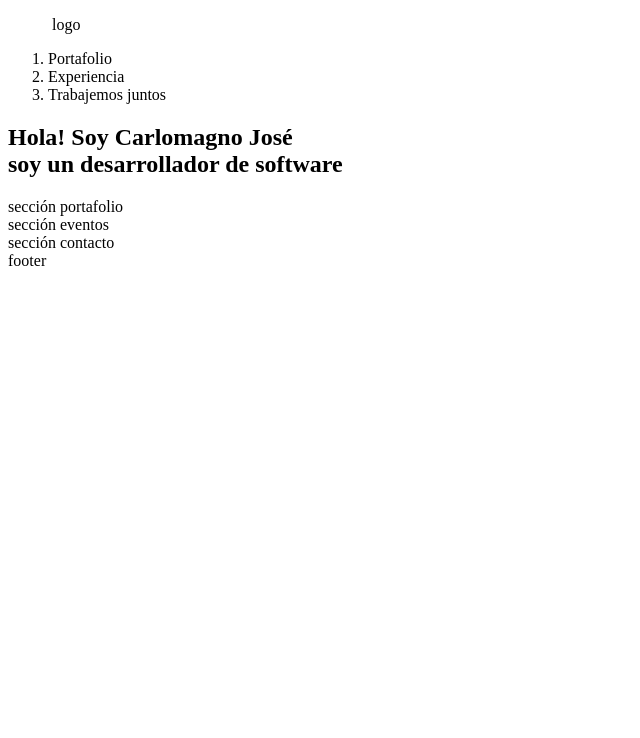
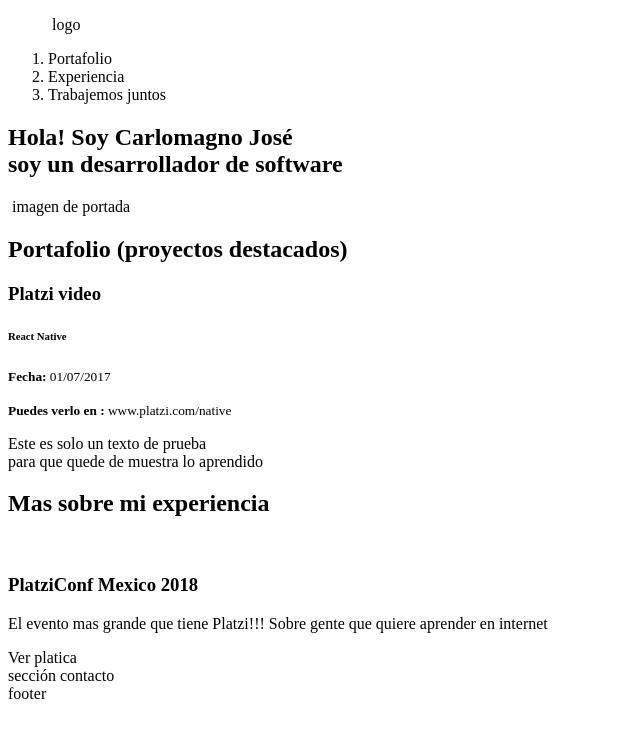
Before and after one commit to Carlom4gn0/Introduccion_HTML, a plain HTML site: page Portafolio01.html in a window 1280 px wide. Shown: the whole page, without its empty margins (0-640 px from the left). Drawn offline with Linux system fonts and the light colour scheme.

Commit message:
modificamos los titulos , agregamos enlaces, algunos parrafos , funciones negrita, small , etc

```diff
--- a/Portafolio01.html
+++ b/Portafolio01.html
@@ -26,9 +26,29 @@
     </header>
     <section>
       <h1>Hola! Soy <strong>Carlomagno José</strong> <br> soy un <strong>desarrollador</strong> de software</h1>
+      <img/> imagen de portada
     </section>
-    <section>sección portafolio</section>
-    <section>sección eventos</section>
+    <section>
+      <h2>Portafolio (proyectos destacados)</h2>
+      <article>
+        <h3>Platzi video</h3>
+        <h6>React Native</h6>
+        <p><small><strong>Fecha:</strong> 01/07/2017</small></p>
+        <p><small><strong>Puedes verlo en :</strong> www.platzi.com/native</small></p>
+        <p>Este es solo un texto de prueba <br> para que quede de muestra lo aprendido</p>
+      </article>
+    </section>
+    <section>
+      <h2>Mas sobre mi experiencia</h2>
+      <article>
+        <figure>
+          <img/>
+        </figure>
+        <h3>PlatziConf Mexico 2018</h3>
+          <p>El evento mas grande que tiene Platzi!!! Sobre gente que quiere aprender en internet</p>
+          <a>Ver platica</a>
+      </article>
+    </section>
     <section>sección contacto</section>
     <footer>footer</footer>
   </body>
```
